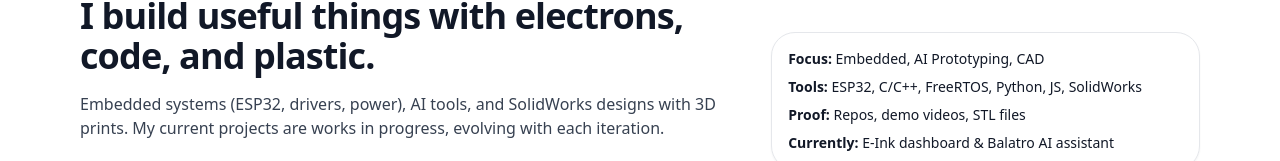
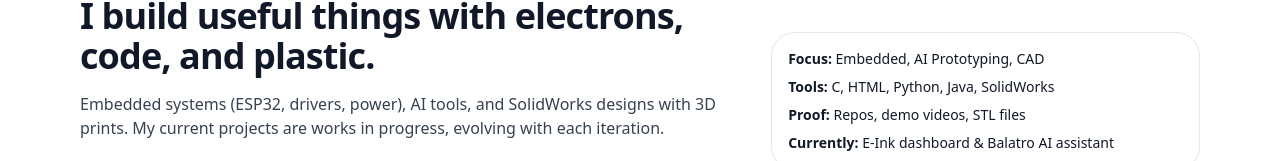
Before and after one commit to cadenfm/cadenfm.github.io, a plain HTML site: page index.html in a window 1280 px wide. Shown: the part 132-293 px from the top of the page. Drawn offline with nearby package versions, Linux system fonts and the light colour scheme.

```diff
--- a/index.html
+++ b/index.html
@@ -72,12 +72,13 @@
   <div class="rounded-3xl p-4 border border-gray-200 dark:border-gray-800 shadow-sm">
     <ul class="text-sm space-y-2">
       <li><strong>Focus:</strong> Embedded, AI Prototyping, CAD</li>
-          <li><strong>Tools:</strong> ESP32, C/C++, FreeRTOS, Python, JS, SolidWorks</li>
+      <li><strong>Tools:</strong> C, HTML, Python, Java, SolidWorks</li>
       <li><strong>Proof:</strong> Repos, demo videos, STL files</li>
       <li><strong>Currently:</strong> E-Ink dashboard & Balatro AI assistant</li>
     </ul>
   </div>
 </div>
+
   </div>
 </section>
 
```
Lines whose indentation alone changed are shown as unchanged.
